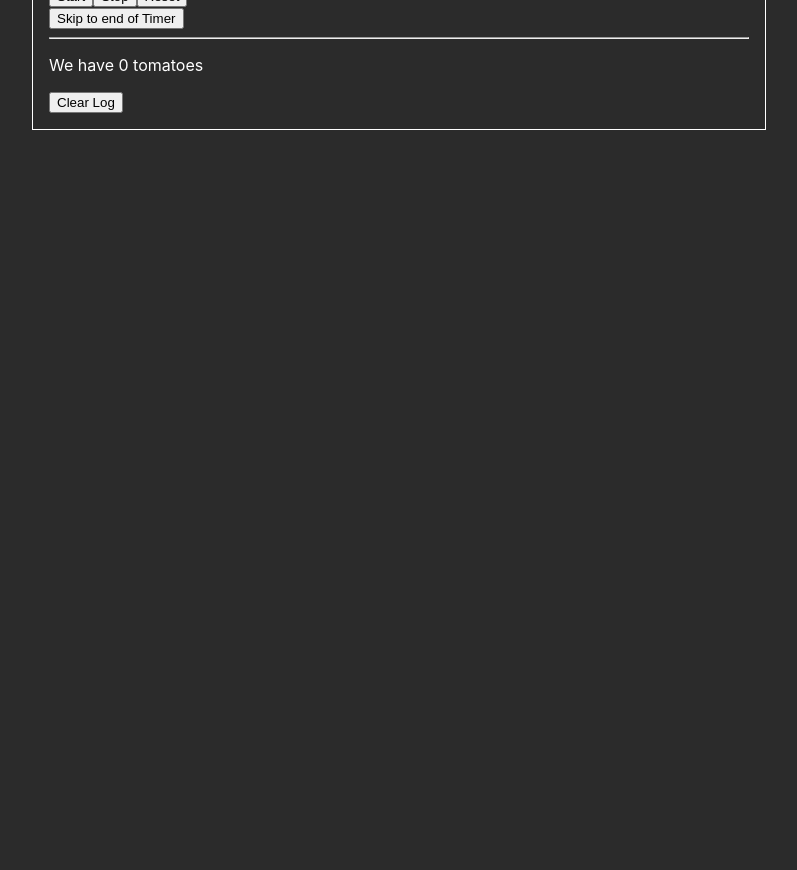
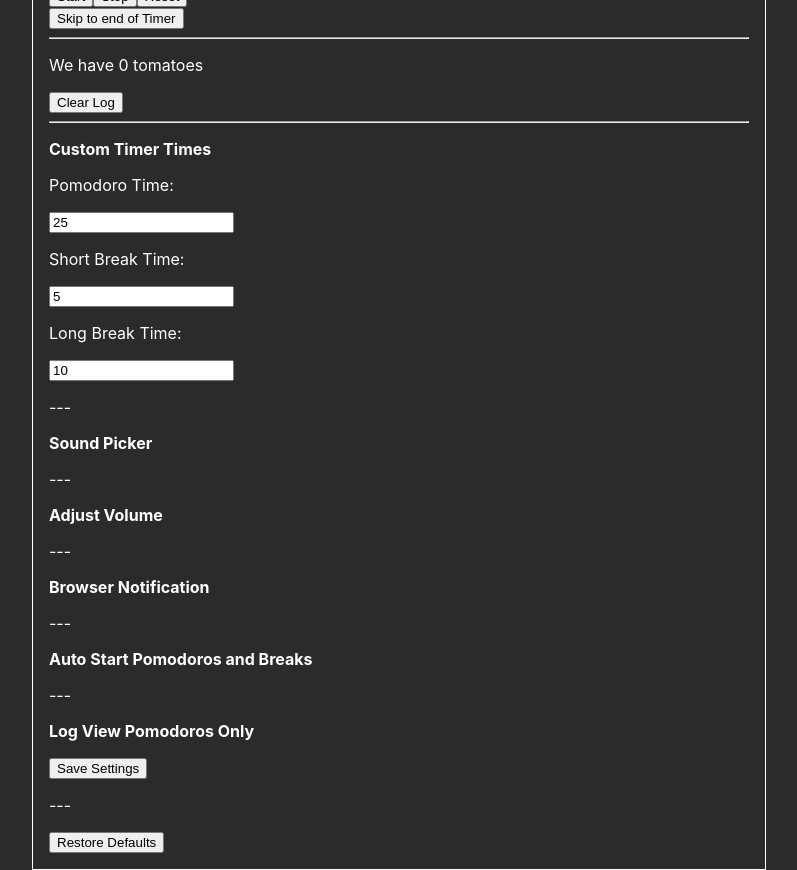
Before and after one commit to Matthew-Nelson/tomato-timer, a React (Create React App) app: page / in a window 1280 px wide. Shown: the part 340-1210 px from the top of the page, without its empty margins (241-1038 px from the left). Before the commit the page ends 800 px from the top, so only its background shows below. Built offline with nearby package versions, Linux system fonts and the light colour scheme.

Commit message:
added return to default settings and restructured clock to persist with settings

```diff
--- a/src/App.js
+++ b/src/App.js
@@ -2,6 +2,7 @@ import React, { Component } from 'react';
 import Header from './Header.js';
 import Clock from './Clock.js';
 import TomatoCounter from './TomatoCounter.js';
+import Settings from './Settings.js';
 import uuid from 'uuid';
 import mp3_file from './assets/ship-bell.mp3';
 import { withCookies } from 'react-cookie';
@@ -15,28 +16,51 @@ class App extends Component {
     super(props);
     const { cookies } = props;
 
+    this.defaultSettings = {
+      pomodoroTimeLengthMinutes: 25,
+      longBreakTimeLengthMinutes: 10,
+      shortBreakTimeLengthMinutes: 5,
+
+      alarmSound: 'ship-bell',
+      alarmVolume: 1.0,
+
+      browserNotification: true,
+
+      autoStartSegments: false,
+
+      logViewPomodorosOnly: false,
+      logListView: true,
+      logDescendingList: true
+    }
+
     this.state = {
-      timeElements: cookies.get('timeElements') || []
+      timeElements: cookies.get('timeElements') || [],
+      settings: cookies.get('settings') || {
+        ...this.defaultSettings
+      },
+      clock: cookies.get('currentClockState') || {
+        startSeconds: 1500,
+        timerType: 'pomodoro'
+      }
     }
   }
 
-  finishTimer = (countAsTomato, secondsCompleted) => {
+  finishTimer = (timerType, secondsCompleted) => {
 
     var newTimeElement = {
-      isTomato: countAsTomato,
+      isTomato: (timerType === 'pomodoro'),
       minutes: (secondsCompleted / 60),
       id: uuid()
     }
 
     this.setState({
       timeElements: [...this.state.timeElements, newTimeElement]
+    }, () => {
+      this.setElementsCookie();
     })
 
     var audio = document.getElementById("alarm-audio");
     audio.play();
-
-
-    this.setElementsCookie();
 
   }
 
@@ -53,8 +77,7 @@ class App extends Component {
     })
   }
 
-  setElementsCookie = () => {
-    const { cookies } = this.props;
+  getExpDate = () => {
     var currentDate = new Date();
     var year = currentDate.getFullYear()
     var month = currentDate.getMonth()
@@ -62,7 +85,12 @@ class App extends Component {
     var hours = currentDate.getHours();
     var minutes = currentDate.getMinutes();
     var expDate = new Date(year, month + 1, day, hours, minutes)
-    cookies.set('timeElements', this.state.timeElements, { path: '/', expires: expDate});
+    return expDate;
+  }
+
+  setElementsCookie = () => {
+    const { cookies } = this.props;
+    cookies.set('timeElements', this.state.timeElements, { path: '/', expires: this.getExpDate()});
   }
 
   clearElementsCookie = () => {
@@ -73,21 +101,75 @@ class App extends Component {
     })
   }
 
+  updateSettings = (returnedSettings) => {
+
+    var newClockStartSeconds;
+    if (this.state.clock.timerType === 'pomodoro') {
+      newClockStartSeconds = returnedSettings.pomodoroTimeLengthMinutes*60;
+    } else if (this.state.clock.timerType === 'short-break') {
+      newClockStartSeconds = returnedSettings.shortBreakTimeLengthMinutes*60;
+    } else if (this.state.clock.timerType === 'long-break') {
+      newClockStartSeconds = returnedSettings.longBreakTimeLengthMinutes*60;
+    }
+
+    this.setState({
+      settings: {
+        ...returnedSettings
+      },
+      clock: {
+        startSeconds: newClockStartSeconds,
+        timerType: this.state.clock.timerType
+      }
+    }, () => {
+      this.setSettingsCookie();
+      this.setCurrentClockCookie();
+    })
+  }
+
+  setCurrentClockCookie = () => {
+    const { cookies } = this.props;
+    cookies.set('currentClockState', this.state.clock, { path: '/', expires: this.getExpDate()})
+  }
+
+  setSettingsCookie = () => {
+    const { cookies } = this.props;
+    cookies.set('settings', this.state.settings, { path: '/', expires: this.getExpDate()});
+  }
+
+  clearSettingsCookie = () => {
+    this.setState({
+      settings: {
+        ...this.defaultSettings
+      }
+    }, () => {
+      this.setSettingsCookie();
+    })
+  }
+
+  changeClockFromVars = (newLength, timerType) => {
+    this.setState({
+      clock: {
+        startSeconds: newLength,
+        timerType: timerType
+      }
+    }, () => {
+      this.setCurrentClockCookie();
+    })
+  }
+
   render() {
-    const name = this.state.name;
 
     return (
 
       <div className="App">
         <header className="App-header">
-          <div>{name}</div>
           <Header />
-          <Clock finishTimer={this.finishTimer} />
+          <Clock startSeconds={this.state.clock.startSeconds} timerType={this.state.clock.timerType} passVarsUp={this.changeClockFromVars} finishTimer={this.finishTimer} pomodoroTimeLengthSeconds={this.state.settings.pomodoroTimeLengthMinutes*60} shortBreakTimeLengthSeconds={this.state.settings.shortBreakTimeLengthMinutes*60} longBreakTimeLengthSeconds={this.state.settings.longBreakTimeLengthMinutes*60}/>
           <hr/>
           <TomatoCounter timeElements={this.state.timeElements} deleteElement={this.deleteElement} clearElementsCookie={this.clearElementsCookie}/>
-
+          <hr/>
+          <Settings defaultSettings={this.defaultSettings} settings={this.state.settings} updateSettings={this.updateSettings} clearSettingsCookie={this.clearSettingsCookie}/>
           <audio id="alarm-audio" src={mp3_file} type="audio/mpeg"/>
-
         </header>
       </div>
     )
--- a/src/Clock.js
+++ b/src/Clock.js
@@ -5,27 +5,20 @@ export default class Clock extends Component {
 
     constructor(props) {
         super(props);
-        const SECONDSIN25MINS = 1500;
 
         this.state = {
             isRunning: false,
-            secondsElapsed: 0,
-            startSeconds: SECONDSIN25MINS,
-            pomodoro: true
+            secondsElapsed: 0
         };
     }
 
-    componentDidMount() {
+    changeClock = (newLength, newTimerType) => {
 
-    }
+        this.props.passVarsUp(newLength, newTimerType);
 
-    changeClock = (newLength, isPomordoro) => {
         this.updateClockState(false);
+
         this.resetClock();
-        this.setState({
-            startSeconds: newLength,
-            pomodoro: isPomordoro
-        });
 
     }
 
@@ -42,7 +35,7 @@ export default class Clock extends Component {
 
     startClock = () => {
 
-        if (this.state.startSeconds === this.state.secondsElapsed) {
+        if (this.props.startSeconds === this.state.secondsElapsed) {
             this.resetClock();
         }
 
@@ -73,9 +66,9 @@ export default class Clock extends Component {
 
         this.changeTitle(true);
 
-        if (this.state.secondsElapsed === this.state.startSeconds) {
+        if (this.state.secondsElapsed === this.props.startSeconds) {
             this.stopClock();
-            this.props.finishTimer(this.state.pomodoro, this.state.startSeconds);
+            this.props.finishTimer(this.props.timerType, this.props.startSeconds);
         }
     }
 
@@ -85,14 +78,14 @@ export default class Clock extends Component {
         if (showTimeInTitle === false) {
             document.title = title;
         } else {
-            var fomattedTime = this.formatSeconds(this.state.startSeconds - this.state.secondsElapsed);
+            var fomattedTime = this.formatSeconds(this.props.startSeconds - this.props.secondsElapsed);
             document.title = `${title} (${fomattedTime})`;
         }
     }
 
     skipToEnd = () => {
         this.setState({
-            secondsElapsed: (this.state.startSeconds - 2)
+            secondsElapsed: (this.props.startSeconds - 2)
         }, () => {
             if (!this.state.isRunning)
                 this.startClock()
@@ -122,13 +115,14 @@ export default class Clock extends Component {
 
     render() {
 
+
         return (
             <div>
-                <ClockChanger changeClock={this.changeClock} />
+                <ClockChanger changeClock={this.changeClock} pomodoroTimeLengthSeconds={this.props.pomodoroTimeLengthSeconds} shortBreakTimeLengthSeconds={this.props.shortBreakTimeLengthSeconds} longBreakTimeLengthSeconds={this.props.longBreakTimeLengthSeconds}/>
 
-                <h2>{this.state.pomodoro === true ? 'Pomodoro' : 'Break'} timer</h2>
+                <h2>{this.props.timerType === 'pomodoro' ? 'Pomodoro' : 'Break'} timer</h2>
 
-                <h2 style={clockStyle}>{this.formatSeconds(this.state.startSeconds - this.state.secondsElapsed)}</h2>
+                <h2 style={clockStyle}>{this.formatSeconds(this.props.startSeconds - this.state.secondsElapsed)}</h2>
 
                 <div>
                     <button onClick={this.startClock}>Start</button>
--- a/src/ClockChanger.js
+++ b/src/ClockChanger.js
@@ -1,17 +1,14 @@
 import React, { Component } from 'react'
 
 export default class ClockChanger extends Component {
+
     render() {
-
-        const SECONDSIN25MINS = 1500;
-        const SECONDSIN10MINS = 600;
-        const SECONDSIN5MINS = 300;
 
         return (
             <div>
-                <button onClick={this.props.changeClock.bind(this, SECONDSIN25MINS, true)}>Pomodoro</button>
-                <button onClick={this.props.changeClock.bind(this, SECONDSIN5MINS, false)}>Short Break</button>
-                <button onClick={this.props.changeClock.bind(this, SECONDSIN10MINS, false)}>Long Break</button>
+                <button onClick={this.props.changeClock.bind(this, this.props.pomodoroTimeLengthSeconds, 'pomodoro')}>Pomodoro</button>
+                <button onClick={this.props.changeClock.bind(this, this.props.shortBreakTimeLengthSeconds, 'short-break')}>Short Break</button>
+                <button onClick={this.props.changeClock.bind(this, this.props.longBreakTimeLengthSeconds, 'long-break')}>Long Break</button>
             </div>
         )
     }
--- /dev/null
+++ b/src/Settings.js
@@ -0,0 +1,74 @@
+import React, { Component } from 'react'
+
+export default class Settings extends Component {
+
+    constructor(props) {
+        super(props);
+        this.state = {
+            ...props.settings
+        };
+
+        this.onChange = this.onChange.bind(this);
+        this.onSubmit = this.onSubmit.bind(this);
+    }
+
+    onChange = (event) => {
+
+        var setting = event.target.name;
+        var value;
+
+        if (parseInt(event.target.value)) {
+            value = parseInt(event.target.value);
+        } else {
+            value = event.target.value;
+        }
+
+        this.setState({
+            [setting]: value
+        });
+    }
+
+    onSubmit = (event) => {
+        event.preventDefault();
+        this.props.updateSettings(this.state);
+    }
+
+    restoreDefaults = () => {
+        this.setState({
+            ...this.props.defaultSettings
+        }, () => {
+            this.props.clearSettingsCookie();
+        })
+    }
+
+    render() {
+        return (
+            <div>
+                <form onSubmit={this.onSubmit} id="settings" >
+                    <p><strong>Custom Timer Times</strong></p>
+                    <div>
+                        <p>Pomodoro Time:</p>
+                        <input type="number" name="pomodoroTimeLengthMinutes" value={this.state.pomodoroTimeLengthMinutes} onChange={this.onChange} />
+                        <p>Short Break Time:</p>
+                        <input type="number" name="shortBreakTimeLengthMinutes" value={this.state.shortBreakTimeLengthMinutes} onChange={this.onChange}/>
+                        <p>Long Break Time:</p>
+                        <input type="number" name="longBreakTimeLengthMinutes" value={this.state.longBreakTimeLengthMinutes} onChange={this.onChange}/>
+                    </div>
+                    <p>---</p>
+                    <p><strong>Sound Picker</strong></p>
+                    <p>---</p>
+                    <p><strong>Adjust Volume</strong></p>
+                    <p>---</p>
+                    <p><strong>Browser Notification</strong></p>
+                    <p>---</p>
+                    <p><strong>Auto Start Pomodoros and Breaks</strong></p>
+                    <p>---</p>
+                    <p><strong>Log View Pomodoros Only</strong></p>
+                    <button type="submit" value="submit">Save Settings</button>
+                    <p>---</p>
+                </form>
+                <button onClick={this.restoreDefaults}>Restore Defaults</button>
+            </div>
+        )
+    }
+}
```
